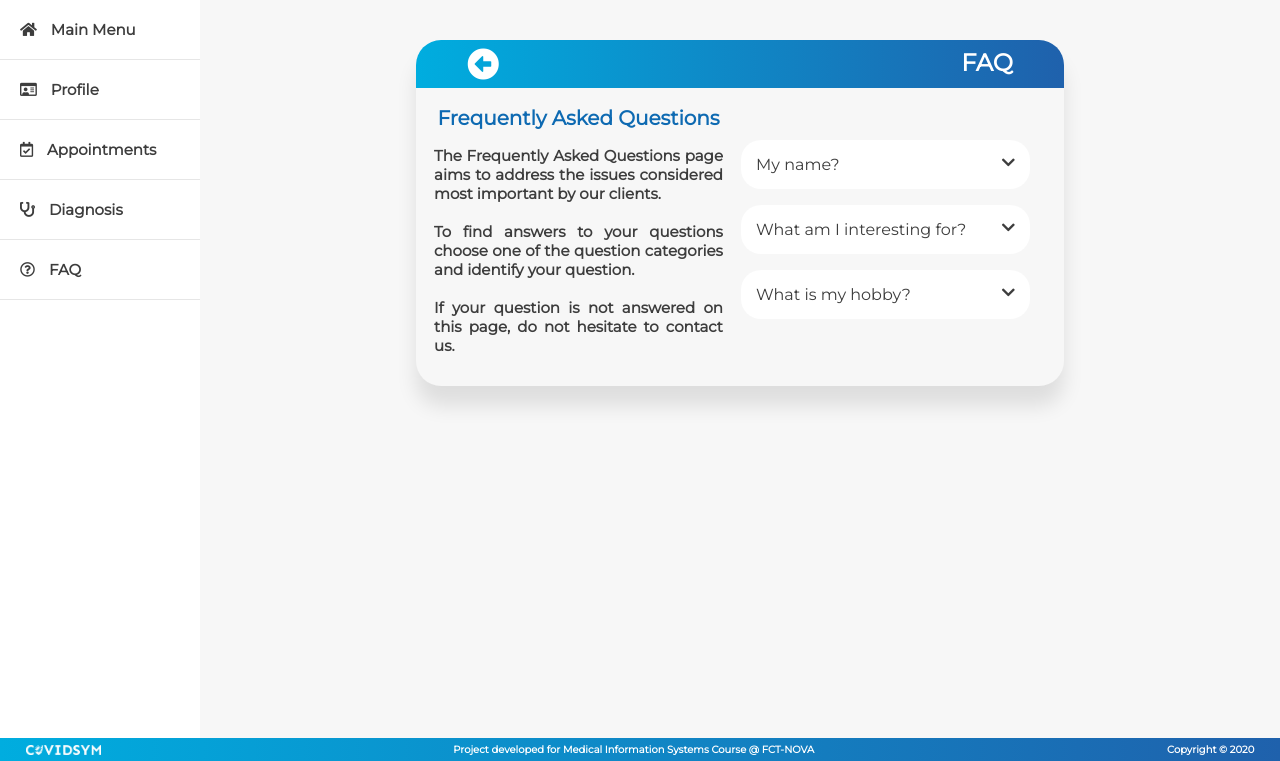
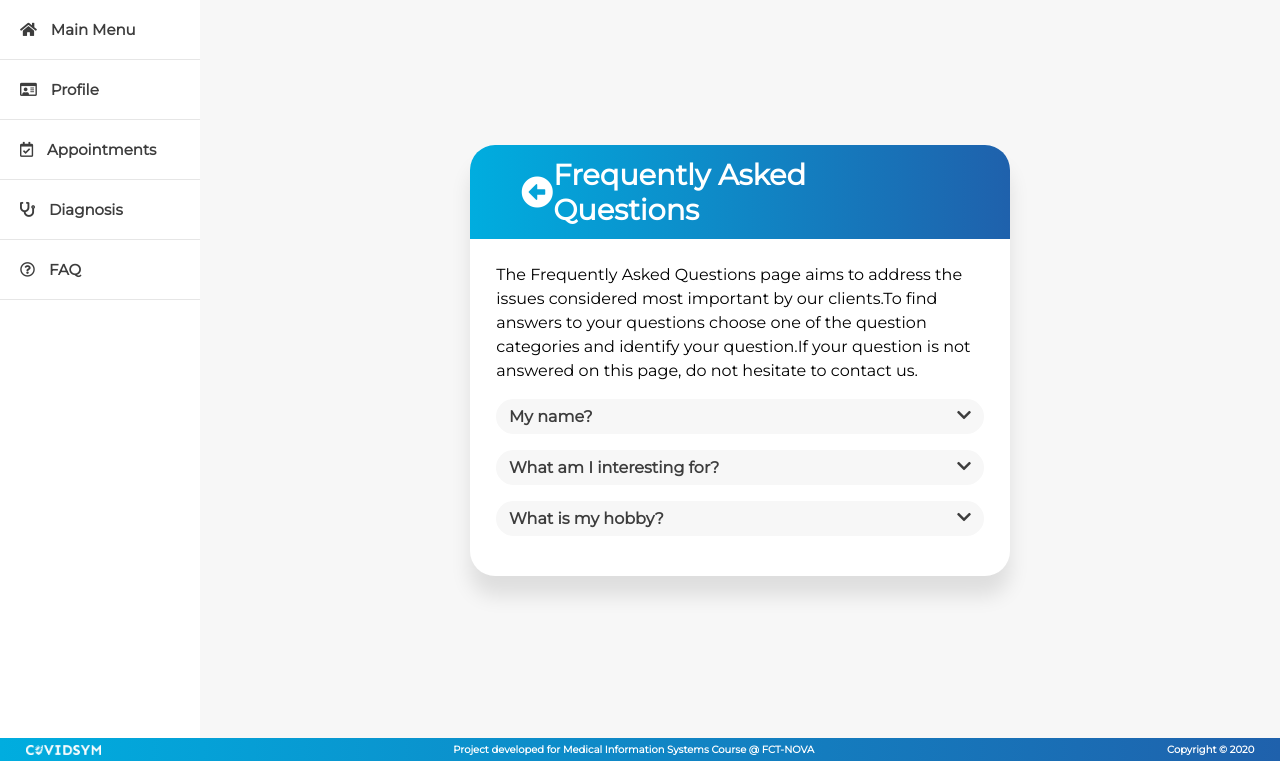
Before and after one commit to pmsdOliveira/covidsym, a PHP site: page /info/faq.php in a window 1280 px wide. Shown: the part 39-800 px from the top of the page. Run offline with PHP 8.4, Linux system fonts and the light colour scheme; lists and menus that the app fills with data are empty.

Commit message:
FAQ responsiveness

```diff
--- a/css/faq.css
+++ b/css/faq.css
@@ -20,41 +20,56 @@ body {
 
 .wrapper {
   display: flex;
+  flex-direction: row nowrap;
   justify-content: space-between;
-  flex-flow: row nowrap;
+  height: 90vh;
 }
 
 .content-wrapper {
-  display: grid;
-  place-items: center;
+  align-items: center;
+  display: flex;
+  flex-flow: column nowrap;
+  height: 90vh;
+  justify-content: center;
   margin-left: 200px;
-  width: 100%;
 }
 
 .modal {
-  background-color: var(--backgroundColor);
+  background-color: white;
   border-radius: 25px;
   -webkit-box-shadow: 0 20px 20px 0 rgba(0, 0, 0, 0.1);
   -moz-box-shadow: 0 20px 20px 0 rgba(0, 0, 0, 0.1);
   box-shadow: 0 20px 20px 0 rgba(0, 0, 0, 0.1);
   display: block;
   margin: 5vh 0;
-  width: 60%;
+  width: 50%;
 }
 
 .modal-header {
+  align-items: center;
   background: linear-gradient(270deg, var(--darkerColor), var(--lighterColor));
   border-radius: 25px 25px 0 0;
   display: flex;
   flex-flow: row nowrap;
   justify-content: space-between;
-  padding: 1vh 4vw;
+  padding: 1.5vh 4vw;
   width: 100%;
 }
 
 .modal-header h1 {
   color: white;
-  font-size: 1.5rem;
+  font-size: 1.8rem;
+}
+
+.modal-content {
+  margin: auto;
+  padding: 3vh 1vw;
+  width: 95%;
+}
+
+.modal-content > p {
+  line-height: 1.5;
+  margin-bottom: 2vh;
 }
 
 .goBackBtn {
@@ -81,30 +96,6 @@ body {
   border-radius: 0 0 0 25px;
 }
 
-.info h1 {
-  color: var(--mainColor);
-  font-size: 20px;
-  font-weight: bold;
-  text-align: center;
-  margin: 2vh 0vw;
-}
-
-.info p {
-  text-align: justify;
-  font-size: 15px;
-  font-weight: bold;
-  padding-left: 5%;
-  padding-right: 5%;
-  color: var(--textColor);
-}
-
-.info-text {
-  display: flex;
-  align-items: left;
-  flex-direction: column;
-  padding-bottom: 10px;
-}
-
 /*--------Accordion-------*/
 .faq {
   width: 50%;
@@ -117,11 +108,11 @@ body {
 
 .acc-kontainer .acc-body {
   width: 90%;
-  font-size: 16px;
+  font-size: 1rem;
   height: 0;
   color: rgba(0, 0, 0, 0);
-  line-height: 28px;
-  padding: 0 15px;
+  line-height: 1.5;
+  padding: 0 1vw;
   background-color: white;
   box-sizing: border-box;
   transition: 0.5s;
@@ -134,12 +125,12 @@ body {
   display: flex;
   flex-flow: row nowrap;
   justify-content: space-between;
-  padding: 15px;
-  background-color: white;
+  padding: 1vh 1vw;
+  background-color: var(--backgroundColor);
   border-radius: 20px 20px;
-  width: 90%;
-  color: var(--textColor); /*font*/
-  font-weight: 400;
+  width: 100%;
+  color: var(--textColor);
+  font-weight: bold;
   box-sizing: border-box;
   z-index: 100;
 }
@@ -154,7 +145,7 @@ body {
 }
 
 .acc-kontainer input:checked + label {
-  width: 90%;
+  width: 100%;
   border-radius: 20px 20px 0 0;
 }
 
@@ -170,5 +161,5 @@ body {
 
 .down {
   color: var(--textColor);
-  font-size: 15px;
+  font-size: 1rem;
 }
--- a/info/faq.php
+++ b/info/faq.php
@@ -23,22 +23,15 @@
                     <i class="fas fa-arrow-alt-circle-left goBackBtn">
                         <a href="#"></a>
                     </i>
-                    <h1 class="title">FAQ</h1>
+                    <h1 class="title">Frequently Asked Questions</h1>
                 </div>
 
-                <table>
-                    <tr>
-                        <th class="info">
-                            <h1>Frequently Asked Questions</h1>
-                            <div class="info-text">
+                <div class="modal-content">
                     <p>The Frequently Asked Questions page aims to address the issues considered most
-                                    important by our clients.</p><br>
-                                <p>To find answers to your questions choose one of the question categories and identify
-                                    your question.</p><br>
-                                <p>If your question is not answered on this page, do not hesitate to contact us.</p><br>
-                            </div>
-                        </th>
-                        <th class="faq">
+                        important by our clients.To find answers to your questions choose one of the
+                        question categories and identify your question.If your question is not answered
+                        on this page, do not hesitate to contact us.</p>
+
                     <div class="acc-kontainer">
                         <div>
                             <input type="radio" name="acc" id="acc1">
@@ -62,9 +55,7 @@
                             </div>
                         </div>
                     </div>
-                        </th>
-                    </tr>
-                </table>
+                </div>
             </div>
         </div>
     </div>
```
Lines whose indentation alone changed are shown as unchanged.
